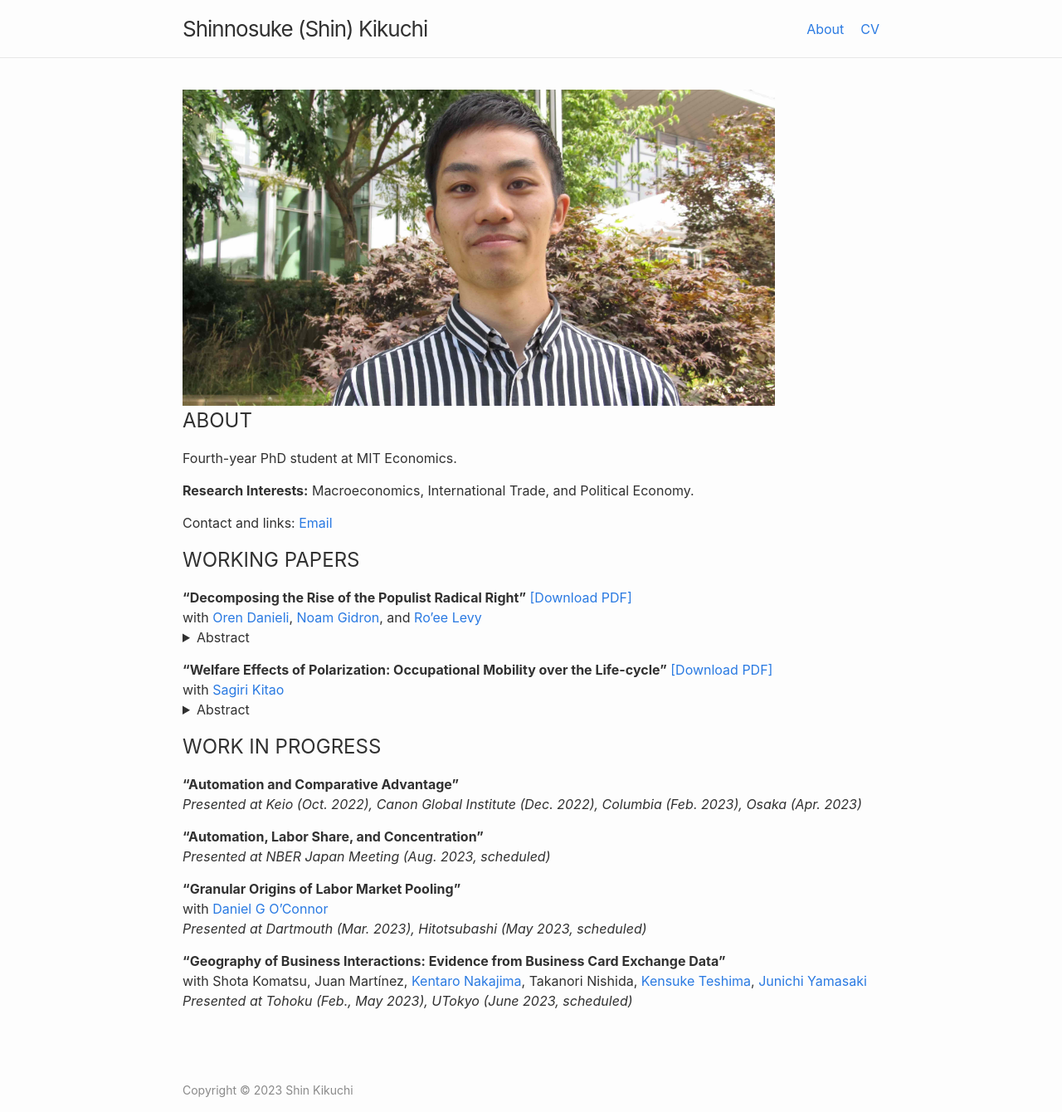
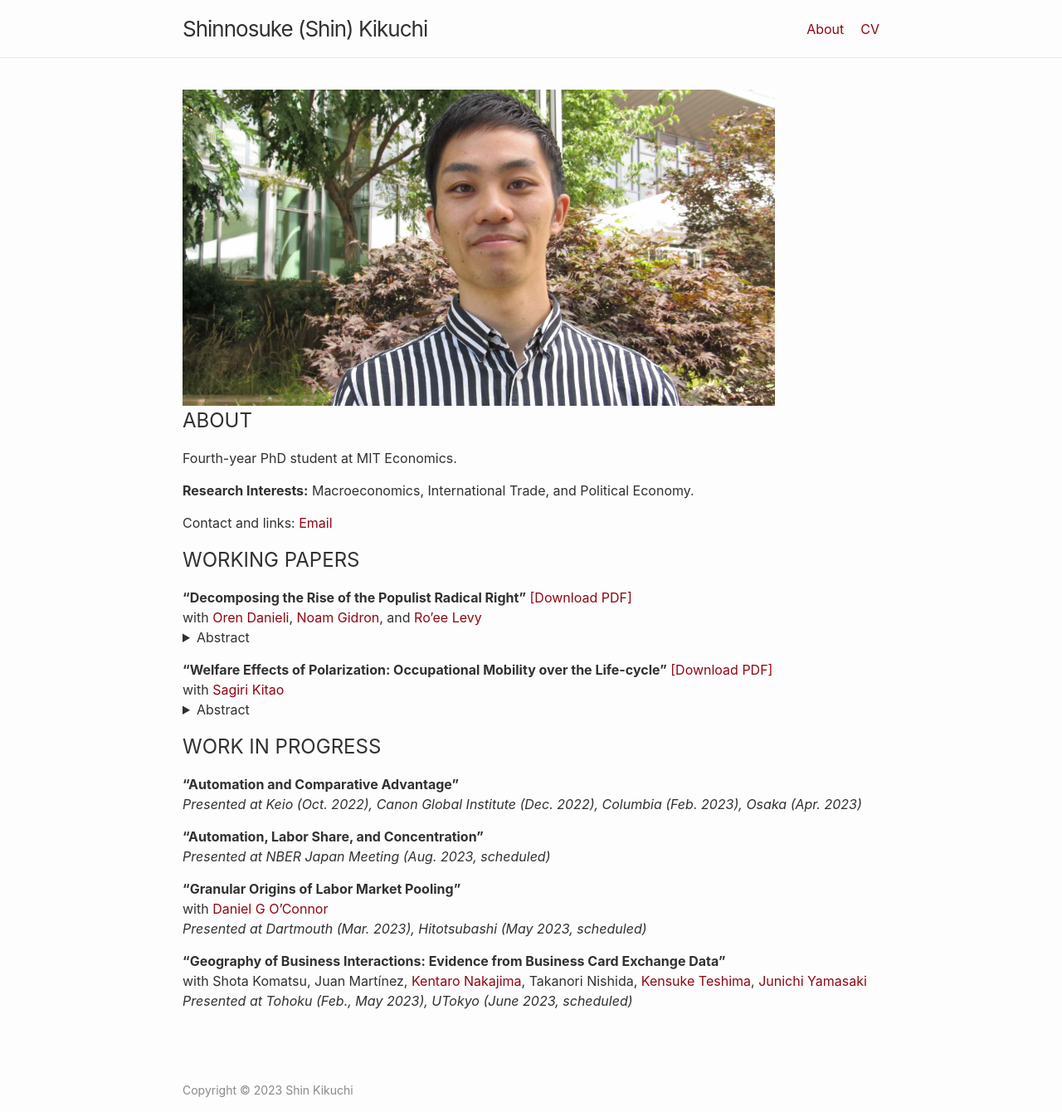
Before and after one commit to shinnkikuchi/shinnkikuchi.github.io, a Jekyll site: the page built from index.md, in a window 1280 px wide. Shown: the whole page at 83% size. Built offline with Jekyll 4.4.1, drawn with Linux system fonts in a browser that asks for light colours.

Commit message:
Update minima.scss
change color to red

```diff
--- a/_sass/minima.scss
+++ b/_sass/minima.scss
@@ -12,7 +12,7 @@ $spacing-unit:     30px !default;
 
 $text-color:       #313131 !default;
 $background-color: #fdfdfd !default;
-$brand-color:      #2a7ae2 !default;
+$brand-color:      #910614 !default;
 
 $heavy-font-weight: 600 !default;
 
```
